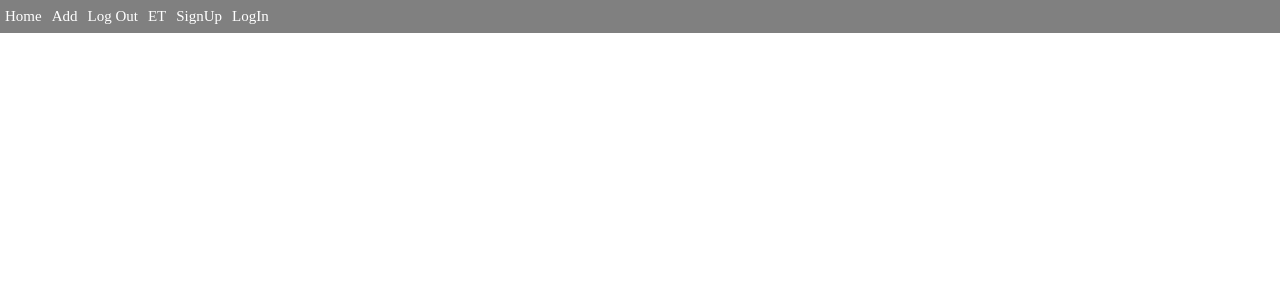
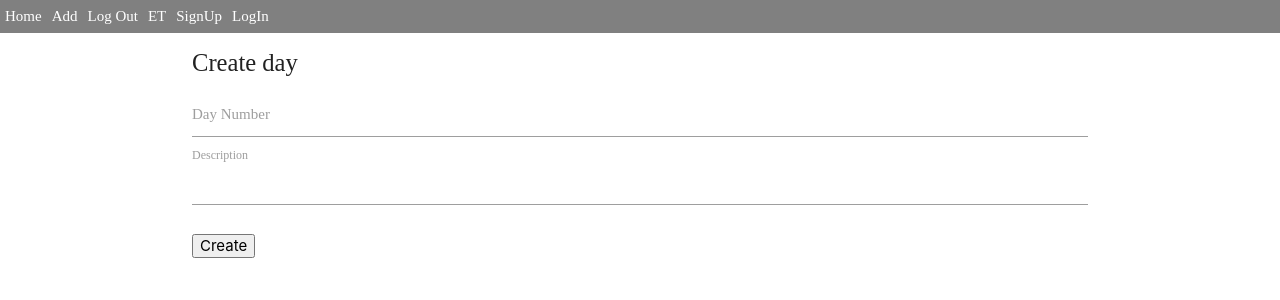
Before and after one commit to tandaraelena/nice-to-meet-you-redux, a React (Create React App) app: page /create-day in a window 1280 px wide. Shown: the top 300 px of the page. Built offline with nearby package versions, Linux system fonts and the light colour scheme.

Commit message:
create a 'create-day' component

```diff
--- a/src/components/app/App.js
+++ b/src/components/app/App.js
@@ -4,6 +4,7 @@ import Navbar from '../layout/navbar';
 import Home from '../home/home';
 import SignIn from '../auth/sign-in';
 import SignUp from '../auth/sign-up';
+import CreateDay from '../days/create-day';
 
 function App() {
   return (
@@ -14,6 +15,7 @@ function App() {
           <Route exact path='/' component={Home} />
           <Route path='/sign-in' component={SignIn} />
           <Route path='/sign-up' component={SignUp} />
+          <Route path='/create-day' component={CreateDay} />
         </Switch>
       </div>
     </BrowserRouter>
--- a/src/components/days/create-day.js
+++ b/src/components/days/create-day.js
@@ -0,0 +1,37 @@
+import React, { Component } from 'react'
+
+class CreateDay extends Component {
+  state = {
+    dayNo: '',
+    description: '',
+  }
+  handleChange = (e) => {
+    this.setState({
+      [e.target.id]: e.target.value
+    })
+  }
+  handleSubmit = (e) => {
+    e.preventDefault();
+    console.log(this.state)
+  }
+  render() {
+    return (
+      <div className='container' >
+        <form onSubmit={this.handleSubmit} className='white'>
+          <h5>Create day</h5>
+          <div className='input-field'>
+            <label htmlFor='dayNo'>Day Number</label>
+            <input type='text' id='dayNo' onChange={this.handleChange} />
+          </div>
+          <div className='input-field'>
+            <label htmlFor='description'>Description</label>
+            <textarea id='description' className='materialize-textarea' onChange={this.handleChange}> </textarea>
+          </div >
+          <button>Create</button>
+        </form>
+      </div>
+    )
+  }
+}
+
+export default CreateDay
```
